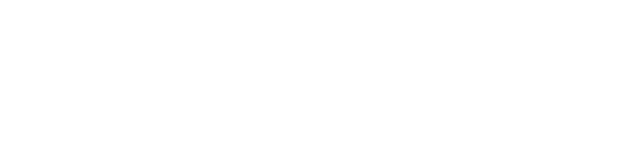
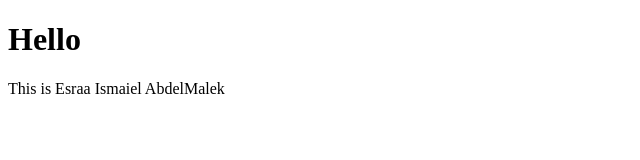
Before and after one commit to EsraaIsmaiel1/Version-control-lab, a plain HTML site: page index.html in a window 1280 px wide. Shown: the whole page, without its empty margins (0-640 px from the left). Drawn offline with Linux system fonts and the light colour scheme.

Commit message:
The final edit

```diff
--- a/index.html
+++ b/index.html
@@ -6,6 +6,7 @@
     <title>Document</title>
 </head>
 <body>
-
+   <h1> Hello</h1>
+   <p>This is Esraa Ismaiel AbdelMalek</p>
 </body>
 </html>
```
